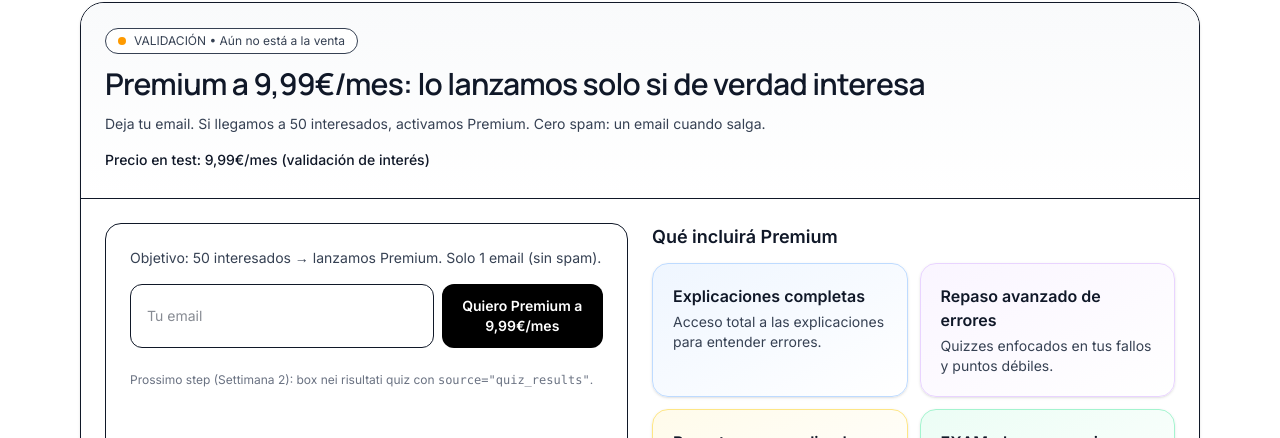
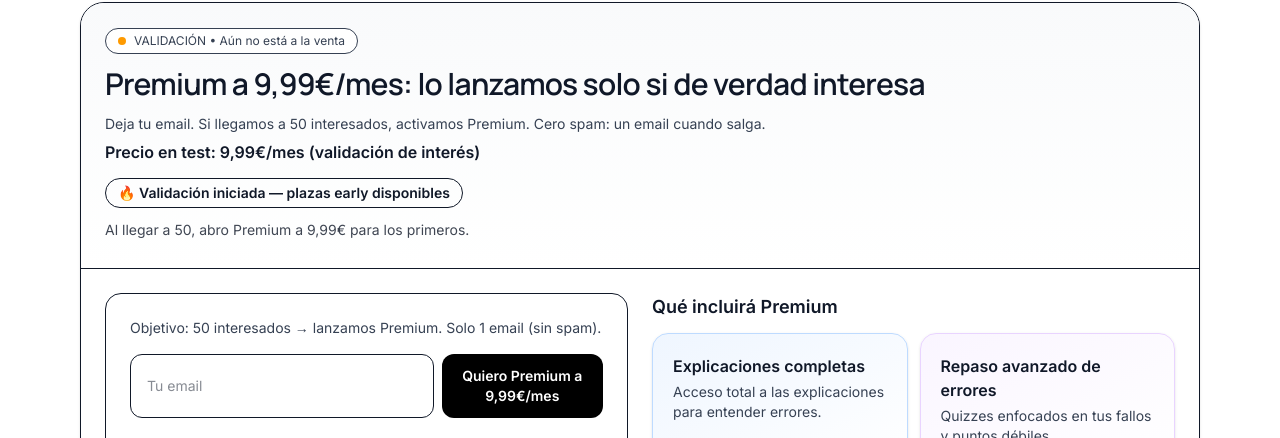
Before and after one commit to martens79/certifyquiz-next, a Next.js app: page /es/precios in a window 1280 px wide. Shown: the part 127-565 px from the top of the page. Built offline with nearby package versions, Linux system fonts and the light colour scheme; no server answers.

Commit message:
feat(premium): add live validation counter with threshold + minimal progress bar

```diff
--- a/src/app/(marketing)/pricing/PremiumComingSoonView.tsx
+++ b/src/app/(marketing)/pricing/PremiumComingSoonView.tsx
@@ -3,6 +3,7 @@
 
 import { usePathname } from "next/navigation";
 import { useMemo, useState } from "react";
+import PremiumLiveCounter from "./PremiumLiveCounter";
 
 type Lang = "it" | "es" | "en" | "fr";
 
@@ -208,7 +209,9 @@ export default function PremiumComingSoonView({ forceLang }: Props) {
 
           <h1 className="mt-3 text-3xl font-semibold tracking-tight">{t.title}</h1>
           <p className="mt-2 max-w-2xl text-sm text-gray-700">{t.subtitle}</p>
-          <p className="mt-2 text-sm font-medium">{t.priceLine}</p>
+          <p className="text-base font-semibold">{t.priceLine}</p>
+
+          <PremiumLiveCounter lang={lang} />
         </div>
 
         <div className="grid gap-6 px-6 py-6 lg:grid-cols-2">
@@ -245,9 +248,7 @@ export default function PremiumComingSoonView({ forceLang }: Props) {
               </div>
             )}
 
-            <div className="mt-6 text-xs text-gray-500">
-              Prossimo step (Settimana 2): box nei risultati quiz con <code>source="quiz_results"</code>.
-            </div>
+
           </div>
 
           {/* RIGHT: features */}
--- /dev/null
+++ b/src/app/(marketing)/pricing/PremiumLiveCounter.tsx
@@ -0,0 +1,122 @@
+"use client";
+
+import React, { useEffect, useMemo, useState } from "react";
+
+type Stats = { interestedCount: number; targetInterested: number };
+
+const REVEAL_THRESHOLD = 7;
+const POLL_MS = 45_000;
+
+async function fetchWaitlistStats(): Promise<Stats | null> {
+  try {
+    const res = await fetch("/api/backend/premium-waitlist/stats", {
+      method: "GET",
+      headers: { "Content-Type": "application/json" },
+      cache: "no-store",
+    });
+    if (!res.ok) return null;
+
+    const data = await res.json();
+    if (!data?.ok) return null;
+
+    return {
+      interestedCount: Number(data.interestedCount || 0),
+      targetInterested: Number(data.targetInterested || 50),
+    };
+  } catch {
+    return null;
+  }
+}
+
+export default function PremiumLiveCounter({ lang }: { lang: string }) {
+  const [stats, setStats] = useState<Stats>({ interestedCount: 0, targetInterested: 50 });
+  const [loaded, setLoaded] = useState(false);
+
+  useEffect(() => {
+    let alive = true;
+
+    const load = async () => {
+      const s = await fetchWaitlistStats();
+      if (!alive) return;
+      if (s) setStats(s);
+      setLoaded(true);
+    };
+
+    load();
+
+    const id = window.setInterval(load, POLL_MS);
+
+    const onVis = () => {
+      if (document.visibilityState === "visible") load();
+    };
+    document.addEventListener("visibilitychange", onVis);
+
+    return () => {
+      alive = false;
+      window.clearInterval(id);
+      document.removeEventListener("visibilitychange", onVis);
+    };
+  }, []);
+
+  const ui = useMemo(() => {
+    const target = stats.targetInterested || 50;
+
+    const labels = {
+      it: {
+        early: "🔥 Inizio validazione — primi posti disponibili",
+        count: (n: number) => `🔥 ${n}/${target} interessati`,
+        sub: "Quando arriviamo a 50, apro Premium a 9,99€ per i primi iscritti.",
+      },
+      en: {
+        early: "🔥 Validation started — early spots available",
+        count: (n: number) => `🔥 ${n}/${target} interested`,
+        sub: "At 50, Premium opens at €9.99 for early supporters.",
+      },
+      fr: {
+        early: "🔥 Validation lancée — places early disponibles",
+        count: (n: number) => `🔥 ${n}/${target} intéressés`,
+        sub: "À 50, Premium ouvre à 9,99€ pour les premiers inscrits.",
+      },
+      es: {
+        early: "🔥 Validación iniciada — plazas early disponibles",
+        count: (n: number) => `🔥 ${n}/${target} interesados`,
+        sub: "Al llegar a 50, abro Premium a 9,99€ para los primeros.",
+      },
+    } as const;
+
+    return (labels as any)[lang] || labels.en;
+  }, [lang, stats.targetInterested]);
+
+  const showProgress = loaded && stats.interestedCount >= REVEAL_THRESHOLD;
+
+  const pct = useMemo(() => {
+    const target = stats.targetInterested || 50;
+    const n = Math.max(0, Math.min(stats.interestedCount || 0, target));
+    return target > 0 ? Math.round((n / target) * 100) : 0;
+  }, [stats.interestedCount, stats.targetInterested]);
+
+  const badgeText = showProgress ? ui.count(stats.interestedCount) : ui.early;
+
+  return (
+    <div className="mt-3 flex flex-col gap-2">
+      <span className="inline-flex w-fit items-center rounded-full border px-3 py-1 text-sm font-semibold">
+        {badgeText}
+      </span>
+
+      {showProgress && (
+        <div className="w-full max-w-sm">
+          <div className="mt-1 h-2 w-full overflow-hidden rounded-full bg-gray-100">
+            <div
+              className="h-full rounded-full bg-black transition-all duration-700"
+              style={{ width: `${pct}%` }}
+              aria-label="Premium validation progress"
+            />
+          </div>
+          <div className="mt-1 text-xs text-gray-500">{pct}%</div>
+        </div>
+      )}
+
+      <p className="text-sm opacity-80">{ui.sub}</p>
+    </div>
+  );
+}
```
